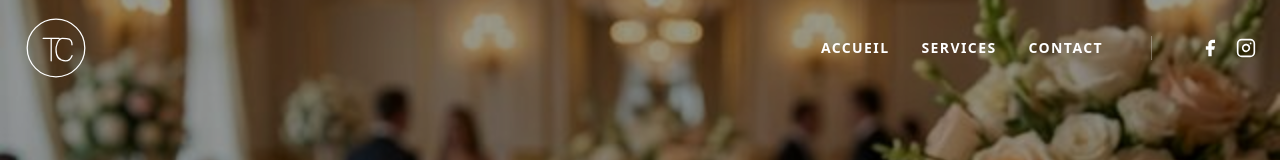
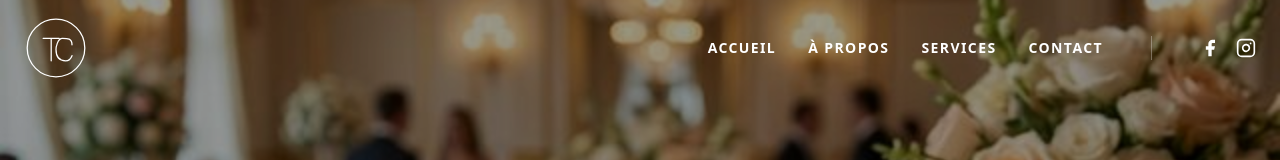
Before and after one commit to FlorianMeganck/traiteur-compere, a Next.js app: page / in a window 1280 px wide. Shown: the top 160 px of the page. Built offline with nearby package versions, Linux system fonts and the light colour scheme; a web font is replaced by a local one.

Commit message:
ajout a propos navbar

```diff
--- a/app/components/Navbar.tsx
+++ b/app/components/Navbar.tsx
@@ -5,6 +5,13 @@ import { useState, useEffect } from "react";
 import { usePathname } from "next/navigation";
 import { motion, AnimatePresence } from "framer-motion";
 import Logo from "./Logo";
+
+const NAV_LINKS = [
+    { href: "/", label: "Accueil" },
+    { href: "/about", label: "À Propos" },
+    { href: "/services", label: "Services" },
+    { href: "/contact", label: "Contact" },
+];
 
 export default function Navbar() {
     const pathname = usePathname();
@@ -60,9 +67,10 @@ export default function Navbar() {
                 {/* DESKTOP MENU (Hidden on Mobile) */}
                 <div className="hidden md:flex items-center gap-12">
                     <div className="flex items-center gap-8">
-                        <NavLink href="/" label="Accueil" textColor={textColor} />
-                        <NavLink href="/services" label="Services" textColor={textColor} />
-                        <NavLink href="/contact" label="Contact" textColor={textColor} />
+
+                        {NAV_LINKS.map((link) => (
+                            <NavLink key={link.href} href={link.href} label={link.label} textColor={textColor} />
+                        ))}
                     </div>
 
                     <div className={`w-[1px] h-6 ${isTransparent ? "bg-white/30" : "bg-black/10"}`}></div>
@@ -117,9 +125,14 @@ export default function Navbar() {
                             className="fixed inset-0 bg-black/95 backdrop-blur-md z-40 flex flex-col items-center justify-center text-center"
                         >
                             <div className="flex flex-col gap-8 mb-12">
-                                <MobileLink href="/" label="Accueil" onClick={() => setIsMenuOpen(false)} />
-                                <MobileLink href="/services" label="Services" onClick={() => setIsMenuOpen(false)} />
-                                <MobileLink href="/contact" label="Contact" onClick={() => setIsMenuOpen(false)} />
+                                {NAV_LINKS.map((link) => (
+                                    <MobileLink
+                                        key={link.href}
+                                        href={link.href}
+                                        label={link.label}
+                                        onClick={() => setIsMenuOpen(false)}
+                                    />
+                                ))}
                             </div>
 
                             <div className="w-16 h-[1px] bg-white/20 mb-8"></div>
```
